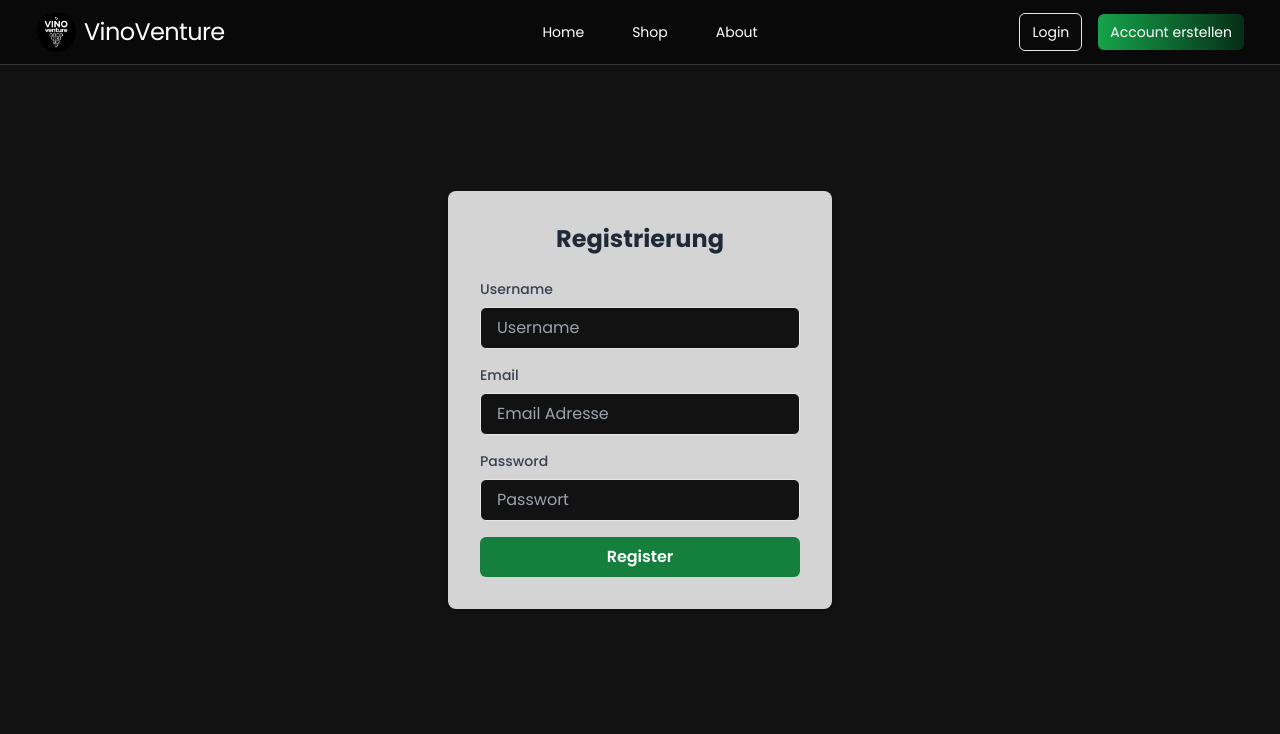
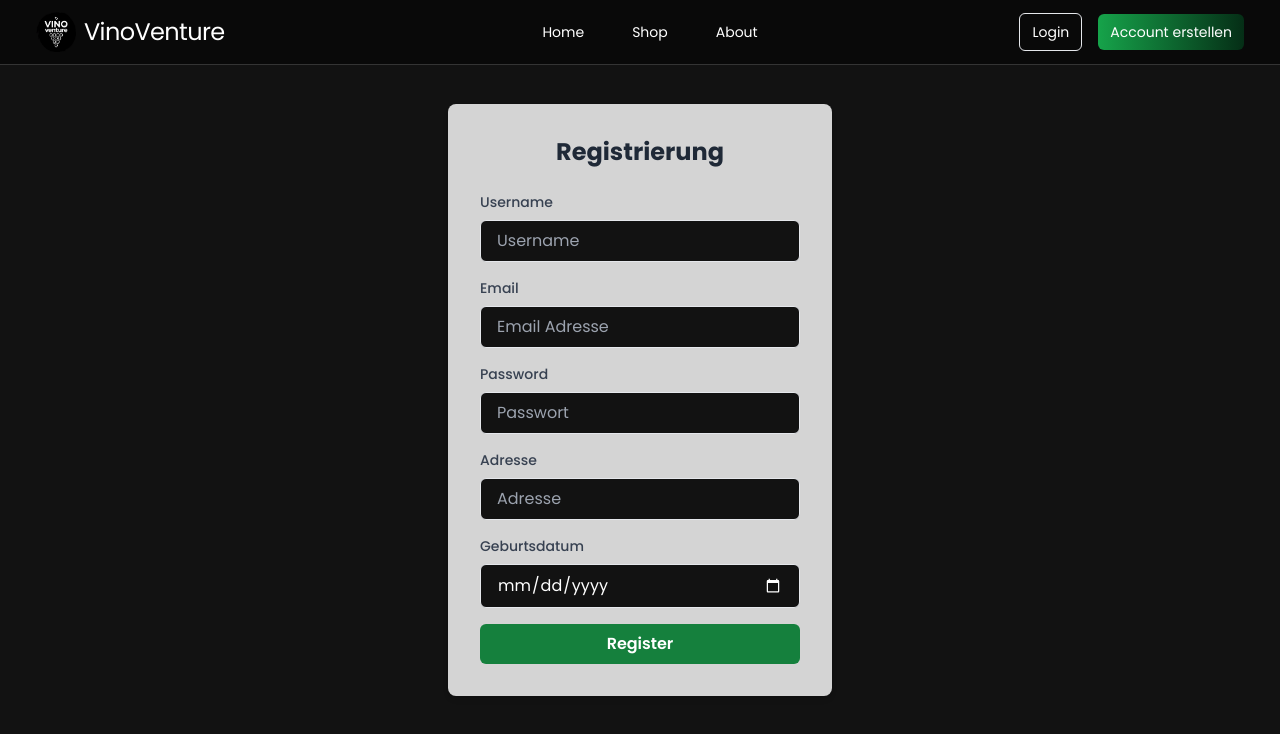
Before and after one commit to 13nico01/DA-VinoVenture, a React (Vite) app in the folder vinoventure_web/: page /register in a window 1280 px wide. Shown: the top 734 px of the page. Built offline with nearby package versions, Linux system fonts and the light colour scheme.

Commit message:
register update

```diff
--- a/vinoventure_web/src/components/LoginRegisterComponents/RegisterComponent.jsx
+++ b/vinoventure_web/src/components/LoginRegisterComponents/RegisterComponent.jsx
@@ -5,6 +5,8 @@ const RegisterComponent = () => {
     username: "",
     email: "",
     password: "",
+    address: "",
+    birthDate: "",
   });
 
   const handleChange = (e) => {
@@ -70,6 +72,37 @@ const RegisterComponent = () => {
               required
             />
           </div>
+          {/* Adresse Feld */}
+          <div>
+            <label htmlFor="address" className="block text-sm font-medium text-gray-700">
+              Adresse
+            </label>
+            <input
+              type="text"
+              id="address"
+              name="address"
+              value={formData.address}
+              onChange={handleChange}
+              className="w-full px-4 py-2 mt-2 border rounded-md focus:outline-none focus:ring focus:ring-blue-300"
+              placeholder="Adresse"
+              required
+            />
+          </div>
+          {/* Geburtsdatum Feld */}
+          <div>
+            <label htmlFor="birthDate" className="block text-sm font-medium text-gray-700">
+              Geburtsdatum
+            </label>
+            <input
+              type="date"
+              id="birthDate"
+              name="birthDate"
+              value={formData.birthDate}
+              onChange={handleChange}
+              className="w-full px-4 py-2 mt-2 border rounded-md focus:outline-none focus:ring focus:ring-blue-300"
+              required
+            />
+          </div>
           <button
             type="submit"
             className="w-full px-4 py-2 font-semibold text-white bg-green-700 rounded-md hover:bg-blue-600 focus:outline-none focus:ring focus:ring-blue-300"
```
